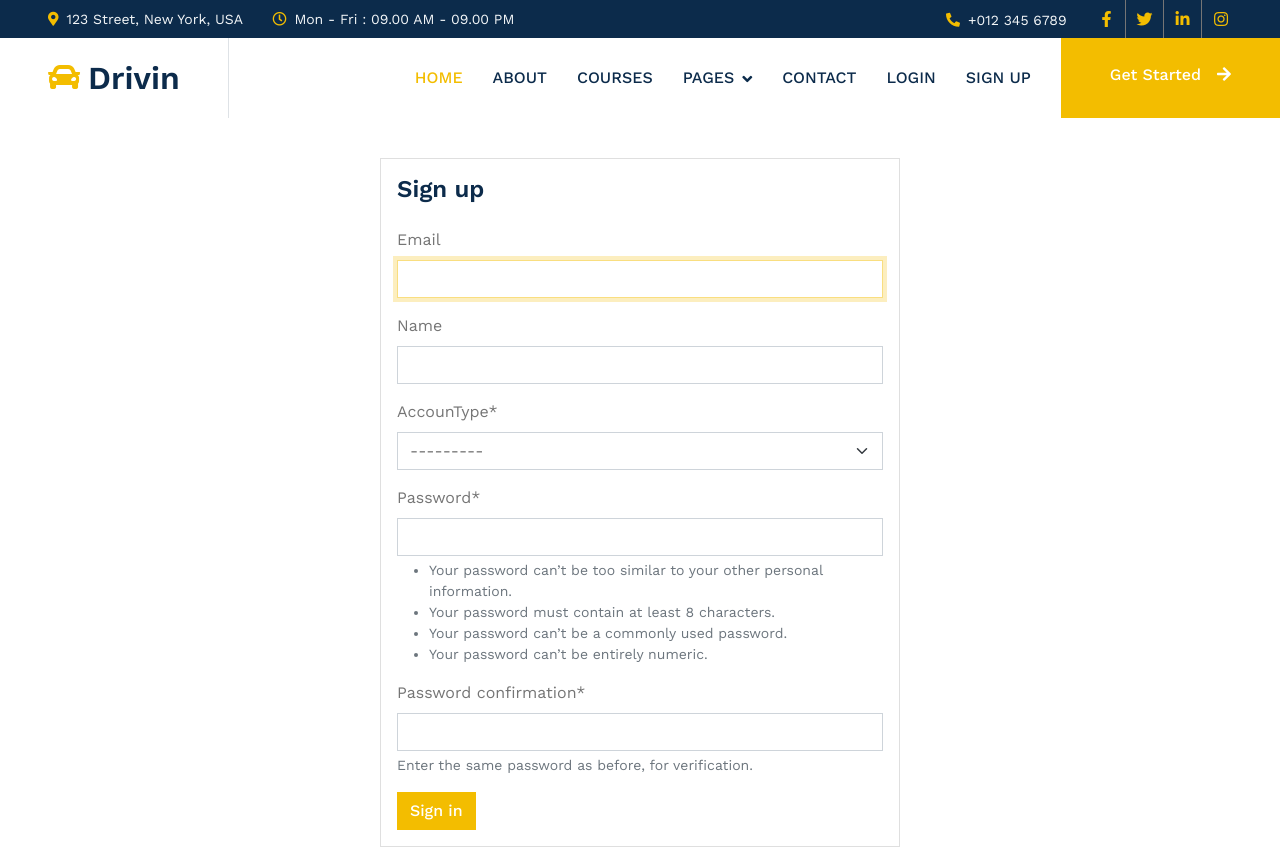
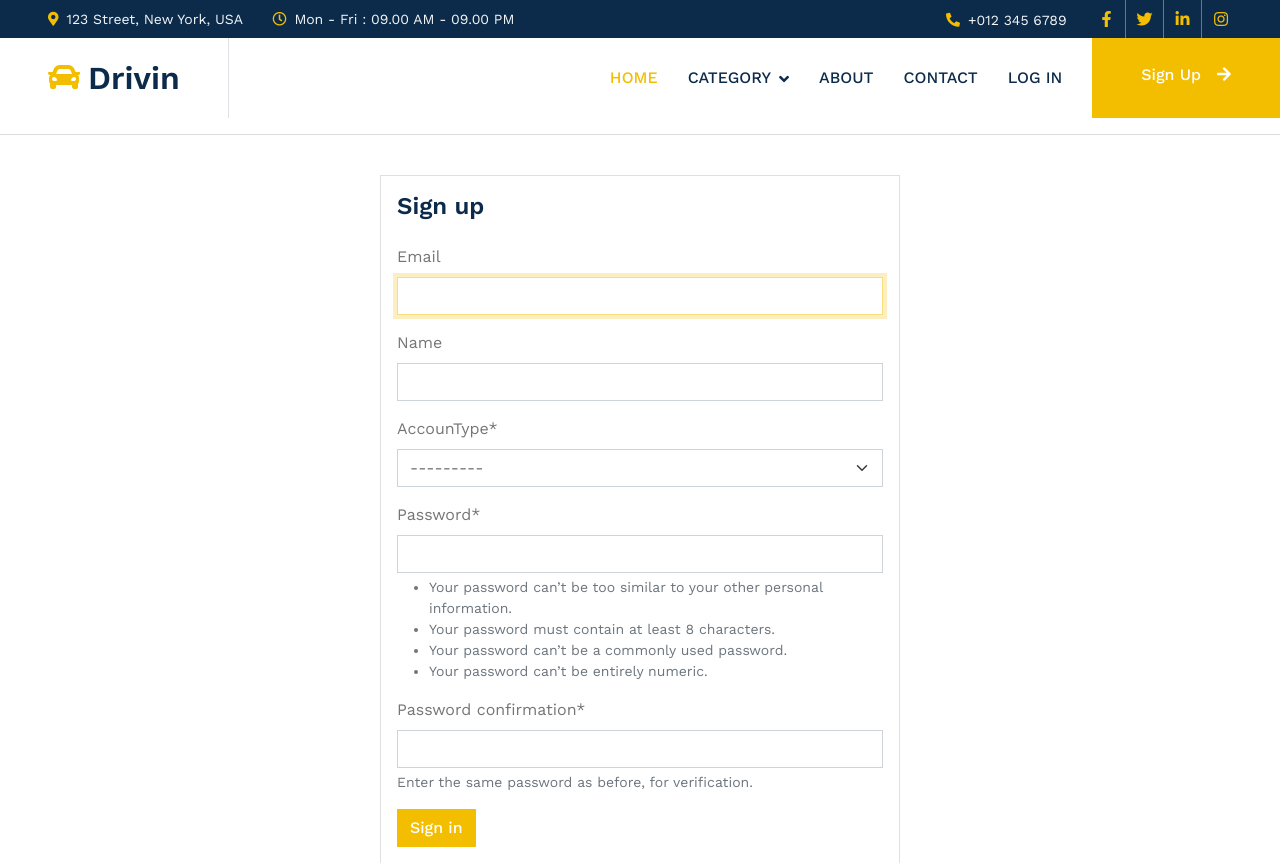
Before and after one commit to Muk74dir/Prodemy, a Django app: page /account/signup/ in a window 1280 px wide. Shown: the top 863 px of the page. Run offline with Django 4.2, Linux system fonts and the light colour scheme; some libraries are stand-ins or nearby versions.

Commit message:
AccessControl

```diff
--- a/templates/base.html
+++ b/templates/base.html
@@ -81,26 +81,30 @@
         <div class="collapse navbar-collapse" id="navbarCollapse">
             <div class="navbar-nav ms-auto p-4 p-lg-0">
                 <a href="index.html" class="nav-item nav-link active">Home</a>
-                <a href="about.html" class="nav-item nav-link">About</a>
-                <a href="courses.html" class="nav-item nav-link">Courses</a>
+                {% if request.user.AccounType == "Student" %}
+                <a href="#" class="nav-item nav-link">My Courses</a>
+                {% elif request.user.AccounType == "Instructor" %}
+                <a href="#" class="nav-item nav-link">Dashboard</a>
+                {% endif %}
                 <div class="nav-item dropdown">
-                    <a href="#" class="nav-link dropdown-toggle" data-bs-toggle="dropdown">Pages</a>
+                    <a href="#" class="nav-link dropdown-toggle" data-bs-toggle="dropdown">Category</a>
                     <div class="dropdown-menu bg-light m-0">
-                        <a href="feature.html" class="dropdown-item">Features</a>
-                        <a href="appointment.html" class="dropdown-item">Appointment</a>
-                        <a href="team.html" class="dropdown-item">Our Team</a>
-                        <a href="testimonial.html" class="dropdown-item">Testimonial</a>
-                        <a href="404.html" class="dropdown-item">404 Page</a>
+                        <a href="feature.html" class="dropdown-item">1</a>
+                        <a href="appointment.html" class="dropdown-item">2</a>
+                        <a href="team.html" class="dropdown-item">3</a>
+                        <a href="testimonial.html" class="dropdown-item">4</a>
+                        <a href="404.html" class="dropdown-item">5  </a>
                     </div>
                 </div>
+                <a href="about.html" class="nav-item nav-link">About</a>
                 <a href="#" class="nav-item nav-link">Contact</a>
-                <a href="{% url 'login' %}" class="nav-item nav-link">Login</a>
-                <a href="{% url 'signup' %}" class="nav-item nav-link">Sign up</a>
+                <a href="{% url 'login' %}" class="nav-item nav-link">Log in</a>
             </div>
-            <a href="" class="btn btn-primary py-4 px-lg-5 d-none d-lg-block">Get Started<i class="fa fa-arrow-right ms-3"></i></a>
+            <a href="{% url 'signup' %}" class="btn btn-primary py-4 px-lg-5 d-none d-lg-block">Sign Up<i class="fa fa-arrow-right ms-3"></i></a>
         </div>
     </nav>
     <!-- Navbar End -->
+    <hr>
 
     {% block content %}
     <!-- content -->
```
Also changed, not shown: ProdemyApp/templates/account/student_page.html (added).
